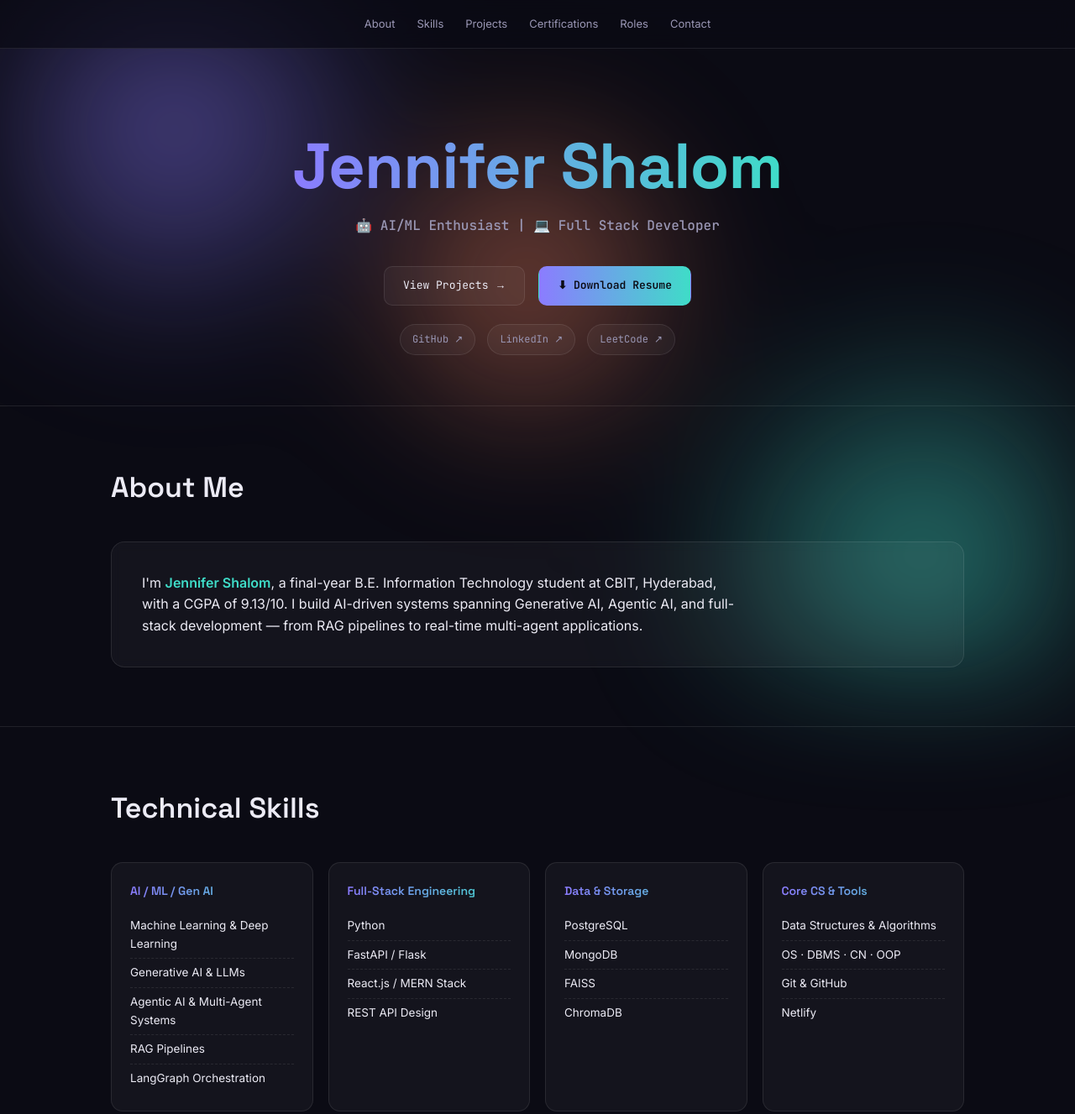
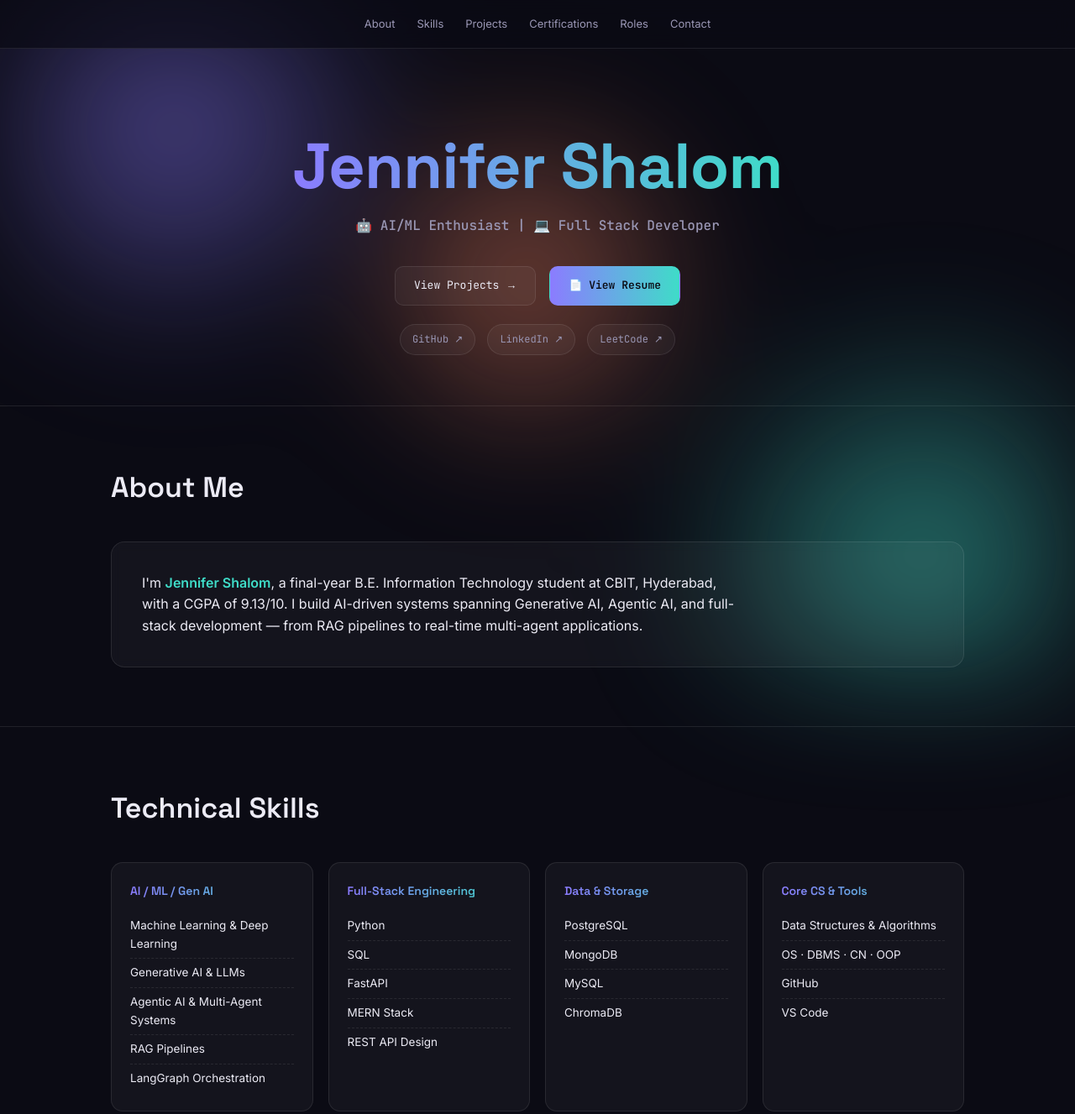
Before and after one commit to jennifer2006-github/portfolio, a plain HTML site: page index.html in a window 1280 px wide. Shown: the top 1327 px of the page at 84% size. Drawn offline with Linux system fonts and the light colour scheme.

Commit message:
Update index.html

```diff
--- a/index.html
+++ b/index.html
@@ -168,7 +168,11 @@
 
   <div class="quick-actions">
     <a href="#projects" class="btn btn-outline">View Projects →</a>
-    <a href="resume.pdf" download class="btn btn-primary">⬇ Download Resume</a>
+    <a href="Jennifer_General.pdf"
+   class="btn btn-primary"
+   target="_blank">
+   📄 View Resume
+</a>
   </div>
 
   <div class="profile-row">
@@ -205,8 +209,9 @@
         <div class="skill-head">Full-Stack Engineering</div>
         <ul>
           <li>Python</li>
-          <li>FastAPI / Flask</li>
-          <li>React.js / MERN Stack</li>
+          <li>SQL</li>
+          <li>FastAPI</li>
+          <li>MERN Stack</li>
           <li>REST API Design</li>
         </ul>
       </div>
@@ -215,7 +220,7 @@
         <ul>
           <li>PostgreSQL</li>
           <li>MongoDB</li>
-          <li>FAISS</li>
+          <li>MySQL</li>
           <li>ChromaDB</li>
         </ul>
       </div>
@@ -224,8 +229,8 @@
         <ul>
           <li>Data Structures & Algorithms</li>
           <li>OS · DBMS · CN · OOP</li>
-          <li>Git & GitHub</li>
-          <li>Netlify</li>
+          <li>GitHub</li>
+          <li>VS Code</li>
         </ul>
       </div>
     </div>
```
